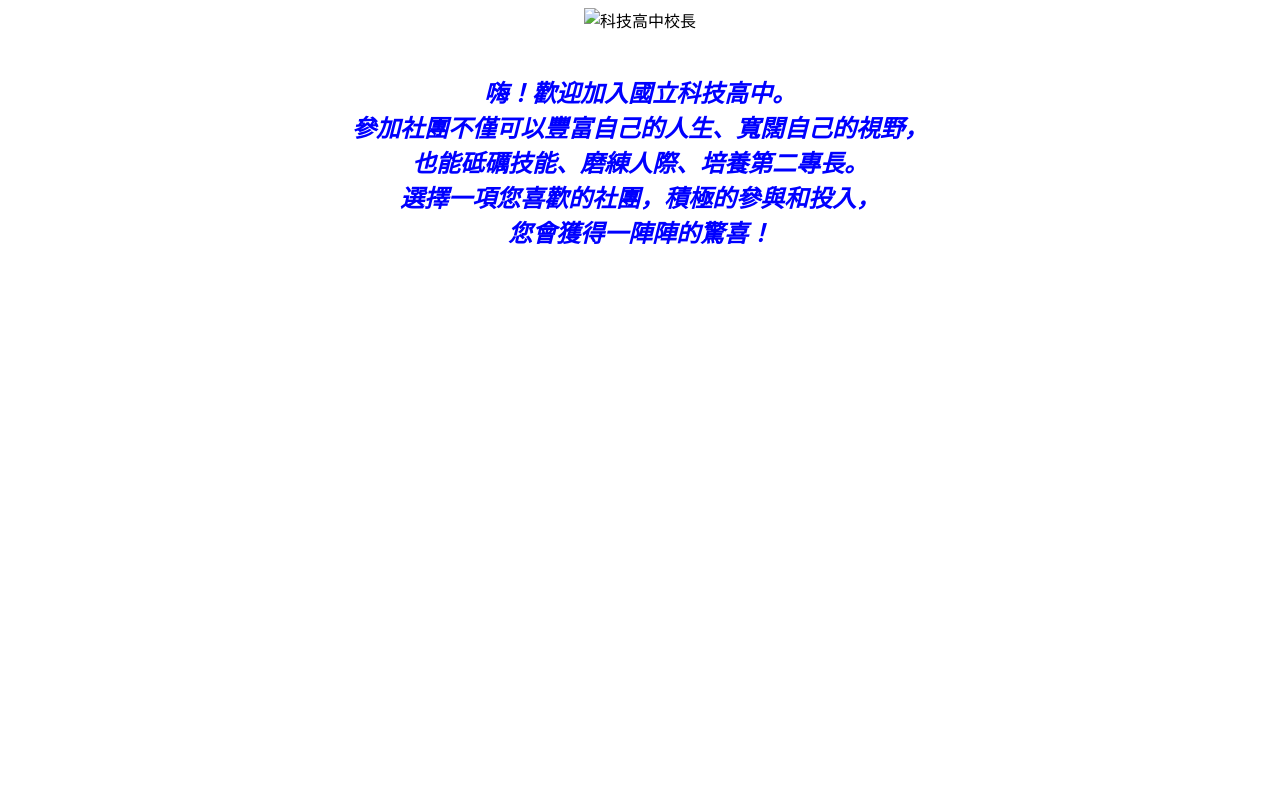
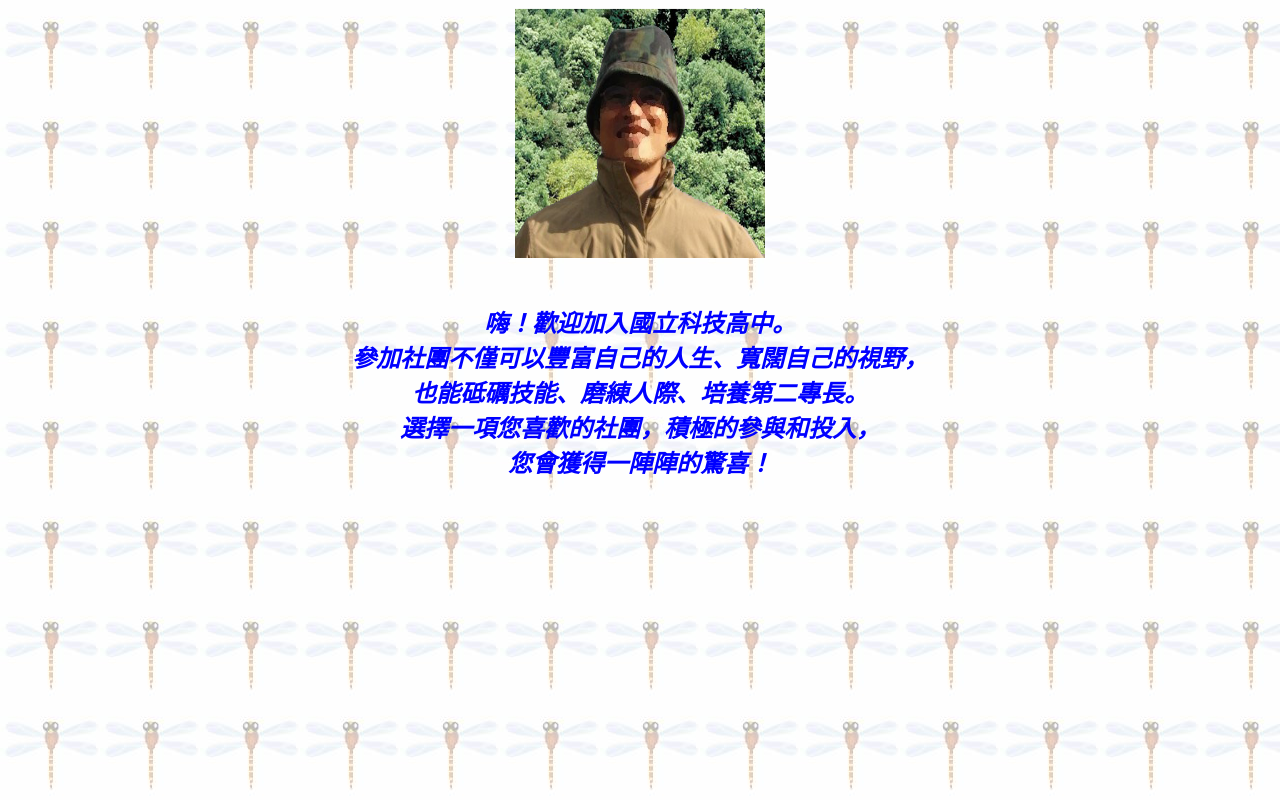
Before and after one commit to hsinyichang/Cwebpractice, a plain HTML site: page main.html in a window 1280 px wide. Drawn offline with Linux system fonts and the light colour scheme; the site is published under a folder, as on GitHub Pages, so addresses that start at the root find nothing.

Commit message:
Update main.html
修改相對路徑

```diff
--- a/main.html
+++ b/main.html
@@ -7,7 +7,7 @@
     <title>Document</title>
 <style>
     body{
-        background: url(/images/0101.jpg);
+        background: url(./images/0101.jpg);
         text-align: center;/*這裡記得要加*/
     }
     p{
@@ -21,7 +21,7 @@
 
 </head>
 <body><!--這裡就直接用img和p加上兩個br做排版就好-->
-    <img src="/images/0104.jpg" alt="科技高中校長" width="250px" height="250px">
+    <img src="./images/0104.jpg" alt="科技高中校長" width="250px" height="250px">
 <br>
 <br>
     <p>
```
